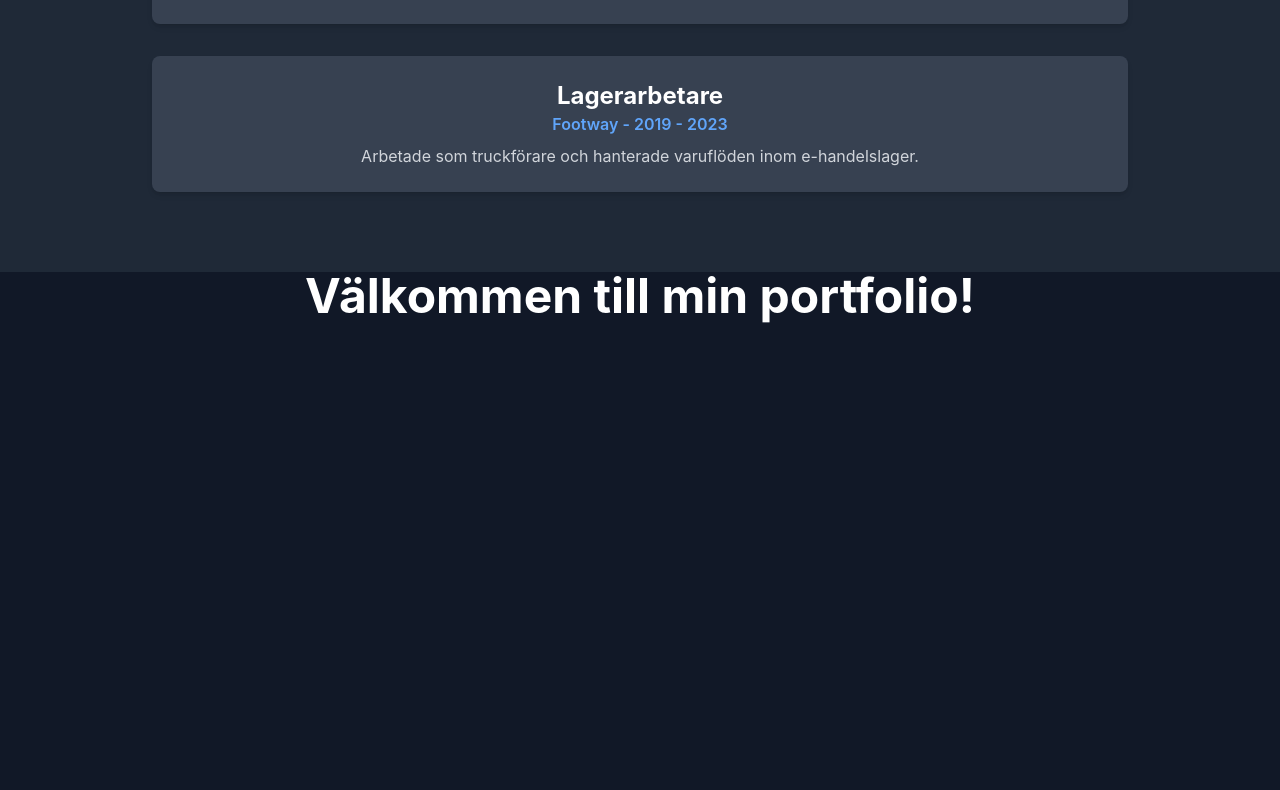
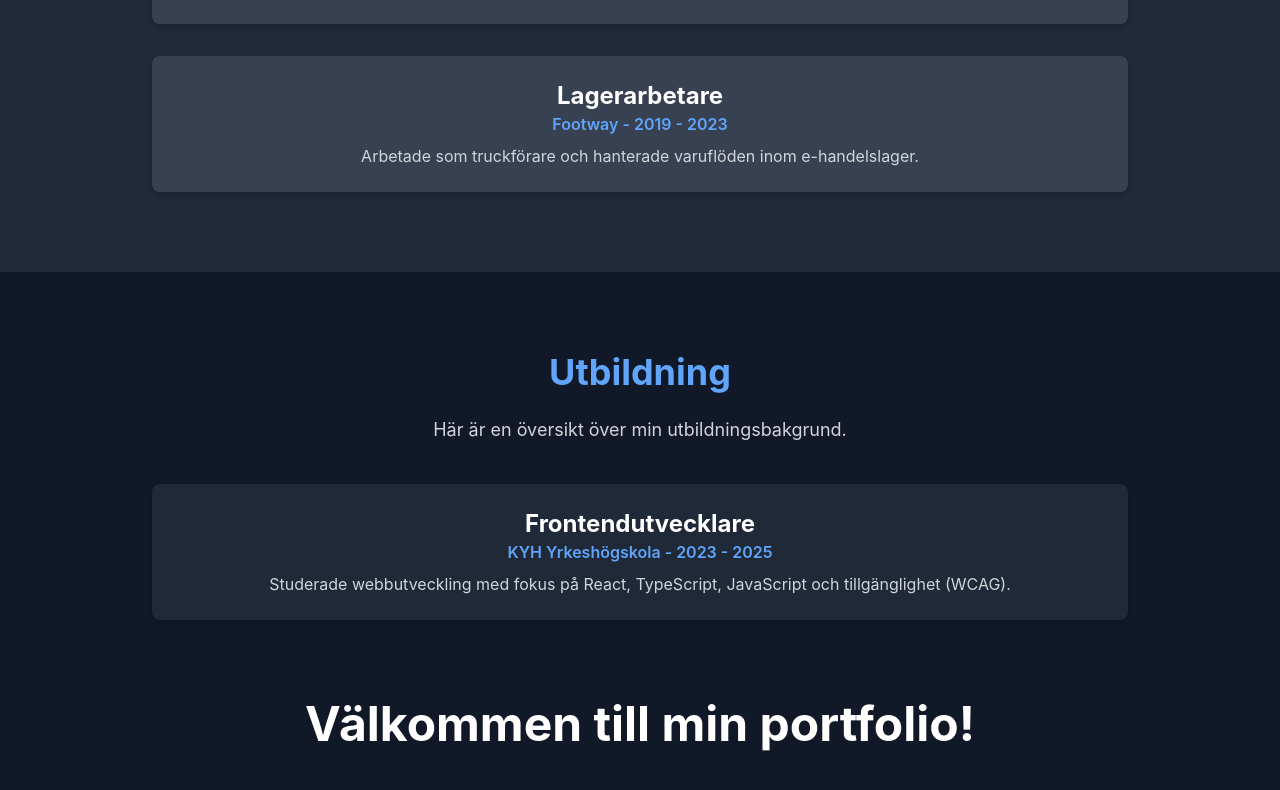
Before and after one commit to linneanore/my-portfolio, a React (Vite) app: page / in a window 1280 px wide. Shown: the part 2206-2996 px from the top of the page. Built offline with nearby package versions, Linux system fonts and the light colour scheme.

Commit message:
Added Education section to portfolio

```diff
--- a/src/App.tsx
+++ b/src/App.tsx
@@ -6,6 +6,7 @@ import Hero from './components/Hero';
 import About from './components/About';
 import Skills from './components/Skills';
 import WorkExperience from './components/WorkExperience';
+import Education from './components/Education';
 //import './App.css'
 
 function App() {
@@ -16,6 +17,7 @@ function App() {
       <About />
       <Skills />
       <WorkExperience />
+      <Education />
       <div className="min-h-screen w-full bg-gray-900 flex flex-col items-center">
         <h1 className="text-5xl font-bold text-white">Välkommen till min portfolio!</h1>
       </div>
--- /dev/null
+++ b/src/components/Education.tsx
@@ -0,0 +1,32 @@
+const educationData = [
+  {
+    degree: "Frontendutvecklare",
+    school: "KYH Yrkeshögskola",
+    period: "2023 - 2025",
+    description: "Studerade webbutveckling med fokus på React, TypeScript, JavaScript och tillgänglighet (WCAG).",
+  },
+];
+
+const Education = () => {
+  return (
+    <section id="education" className="py-20 bg-gray-900 text-white">
+      <div className="container mx-auto max-w-5xl px-6 text-center">
+        <h2 className="text-4xl font-bold text-blue-400 mb-6">Utbildning</h2>
+        <p className="text-lg text-gray-300 mb-10">
+          Här är en översikt över min utbildningsbakgrund.
+        </p>
+        <div className="space-y-8">
+          {educationData.map((edu, index) => (
+            <div key={index} className="p-6 bg-gray-800 rounded-lg shadow-md hover:shadow-lg transition">
+              <h3 className="text-2xl font-bold">{edu.degree}</h3>
+              <p className="text-blue-400 font-semibold">{edu.school} - {edu.period}</p>
+              <p className="text-gray-300 mt-2">{edu.description}</p>
+            </div>
+          ))}
+        </div>
+      </div>
+    </section>
+  );
+};
+
+export default Education;
```
